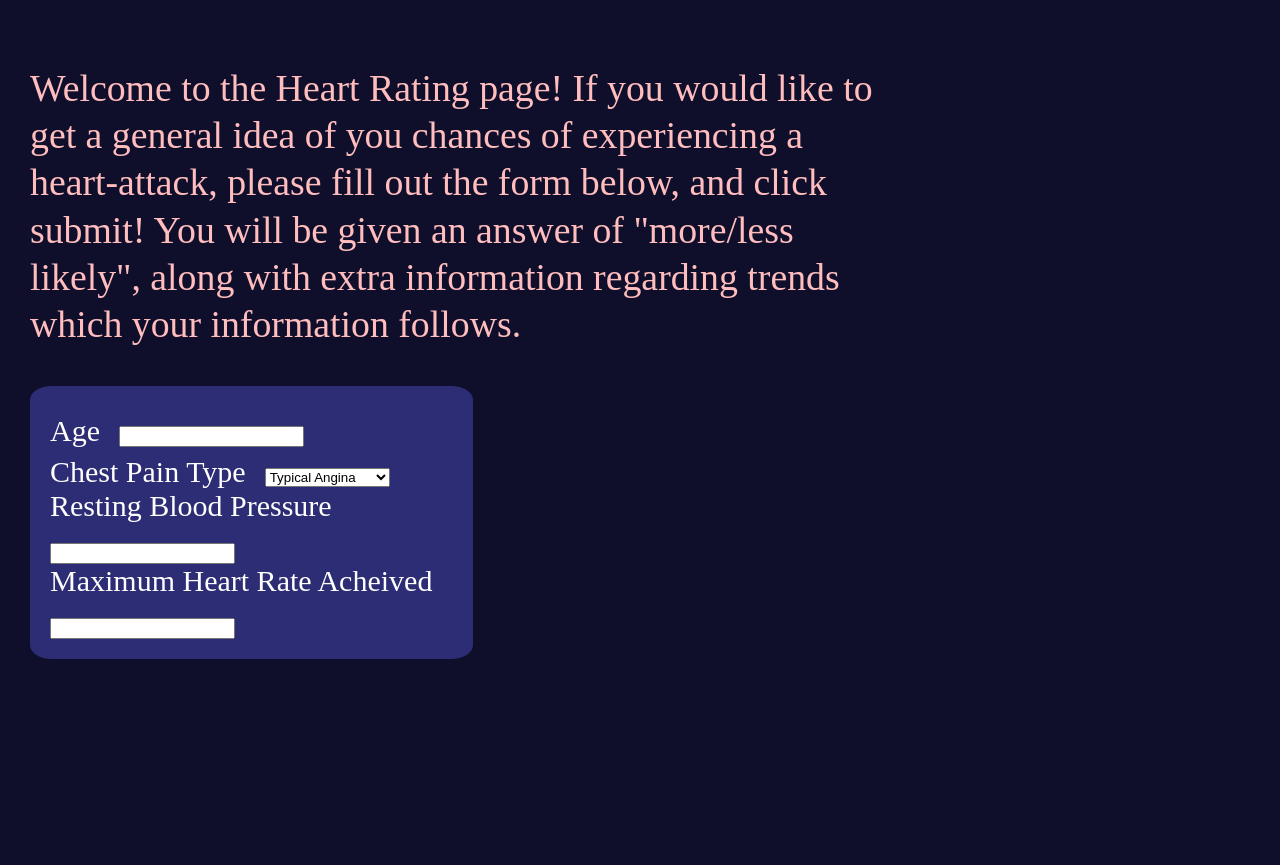
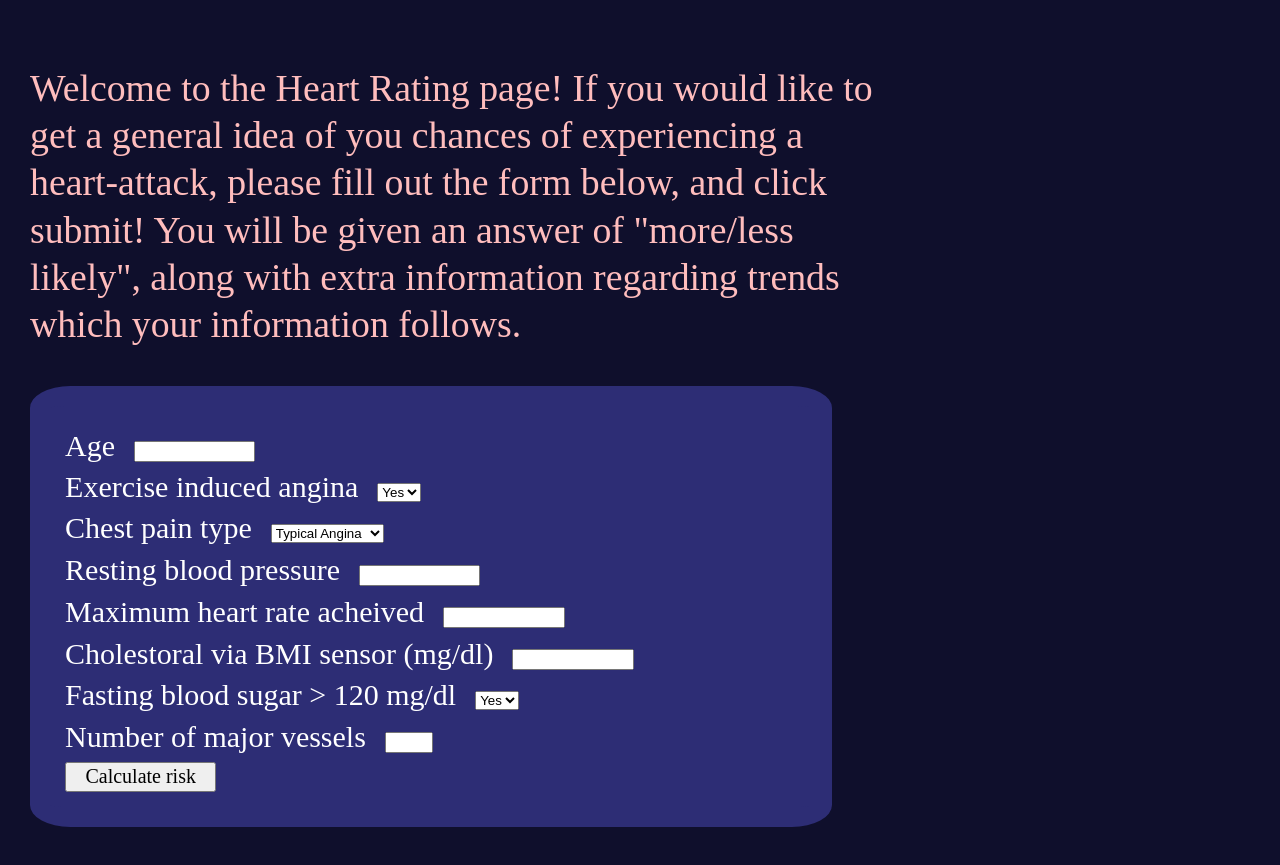
Before and after one commit to chalory/data-hackfest-2023, a plain HTML site: page data-hackfest-2023-main/index.html in a window 1280 px wide. Shown: the part 123-988 px from the top of the page. Drawn offline with Linux system fonts and the light colour scheme.

Commit message:
Finished form

```diff
--- a/data-hackfest-2023-main/index.html
+++ b/data-hackfest-2023-main/index.html
@@ -15,9 +15,15 @@
             </p>
             <form class="healthInfoForm">
                 <label>Age</label>
-                <input type="number"></input>
+                <input type="number" name="age" id="age"></input>
                 <br>
-                <label>Chest Pain Type</label>
+                <label>Exercise induced angina</label>
+                <select name = "exang" id="exang">
+                    <option value="1">Yes</option>
+                    <option value="0">No</option>
+                </select>
+                <br>
+                <label>Chest pain type</label>
                 <select name="cpt" id="cpt">
                     <option value="0">Typical Angina</option>
                     <option value="1">Atypical Angina</option>
@@ -25,11 +31,25 @@
                     <option value="3">Asymptomatic</option>
                 </select>
                 <br>
-                <label>Resting Blood Pressure</label>
-                <input type="number"></input>
+                <label>Resting blood pressure</label>
+                <input type="number" name="trtbps" id="trtbps"></input>
                 <br>
-                <label>Maximum Heart Rate Acheived</label>
-                <input type="number"></input>
+                <label>Maximum heart rate acheived</label>
+                <input type="number" name="thalach" id="thalach"></input>
+                <br>
+                <label>Cholestoral via BMI sensor (mg/dl)</label>
+                <input type="number" name="chol" id="chol"></input>
+                <br>
+                <label>Fasting blood sugar > 120 mg/dl</label>
+                <select name="fbs" id="fbs">
+                    <option value="1">Yes</option>
+                    <option value="0"></option>No</option>
+                </select>
+                <br>
+                <label>Number of major vessels</label>
+                <input type="number" min="0" max="3" name="ca" id="ca">
+                <br>
+                <button type="submit">Calculate risk</button>
             </form>
         </div>
     </body>
--- a/data-hackfest-2023-main/style.css
+++ b/data-hackfest-2023-main/style.css
@@ -43,6 +43,7 @@ header h1{
 }
 
 .main p{
+    position: relative;
     font-size: 1cm;
     line-height: 1.25cm;
     width: 70%;
@@ -56,15 +57,27 @@ label{
     margin-top: 20px;
 }
 
-input, select{
+.healthInfoForm input, select{
+    max-width: 3cm;
+    position: relative;
     margin-top: 20px;
 }
 
+.healthInfoForm button{
+    margin-top: 0.2cm;
+    width: 4.0cm;
+    height: 0.8cm;
+
+    font-family: 'Times New Roman', Times, serif;
+    font-size: 20px;
+}
+
 .healthInfoForm{
-    width: 33%;
+    max-width: 60%;
     height: auto;
 
     background-color: rgb(45, 45, 117);
     border-radius: 5%;
     border: 20px solid rgb(45, 45, 117);
+    padding: 0.4cm;
 }
```
